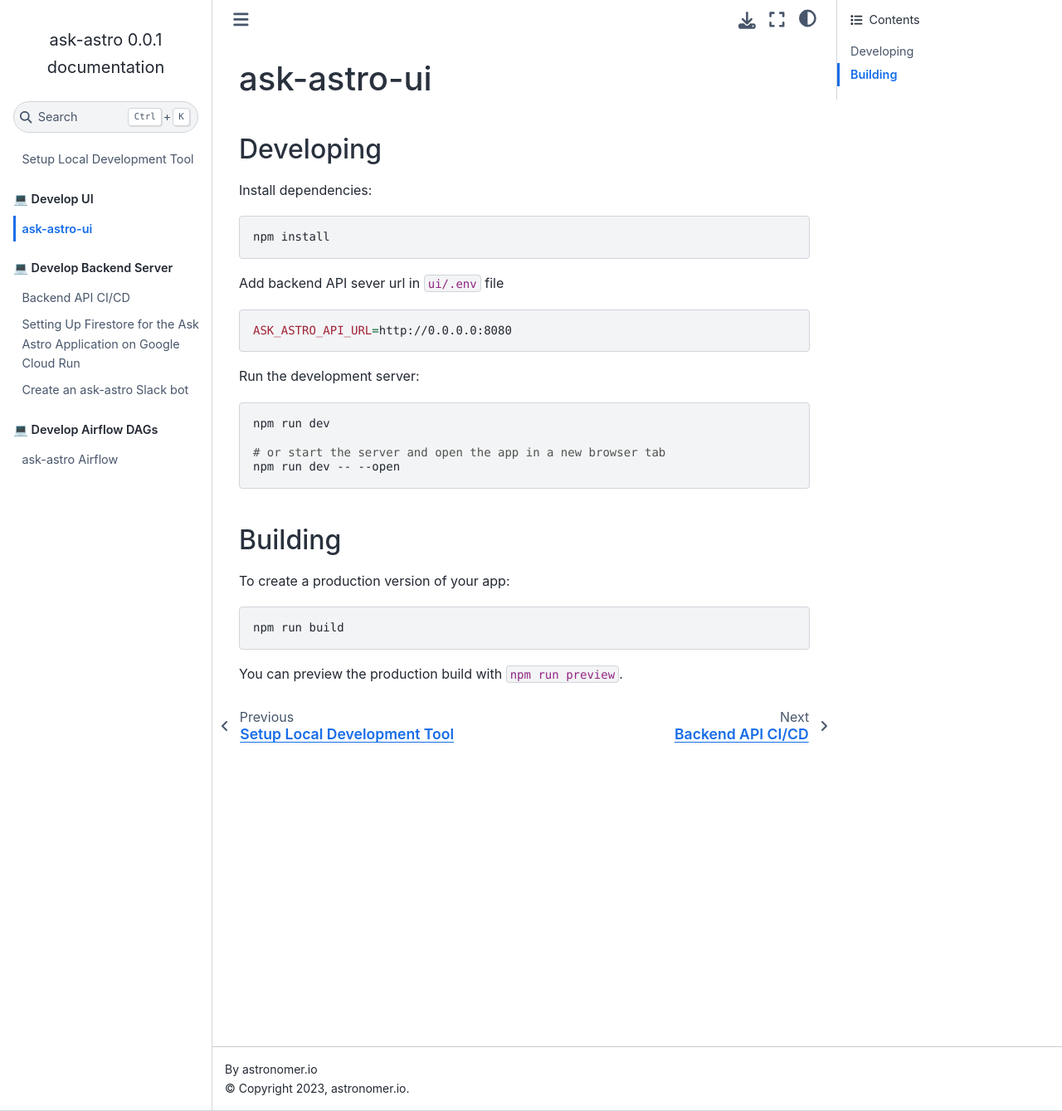
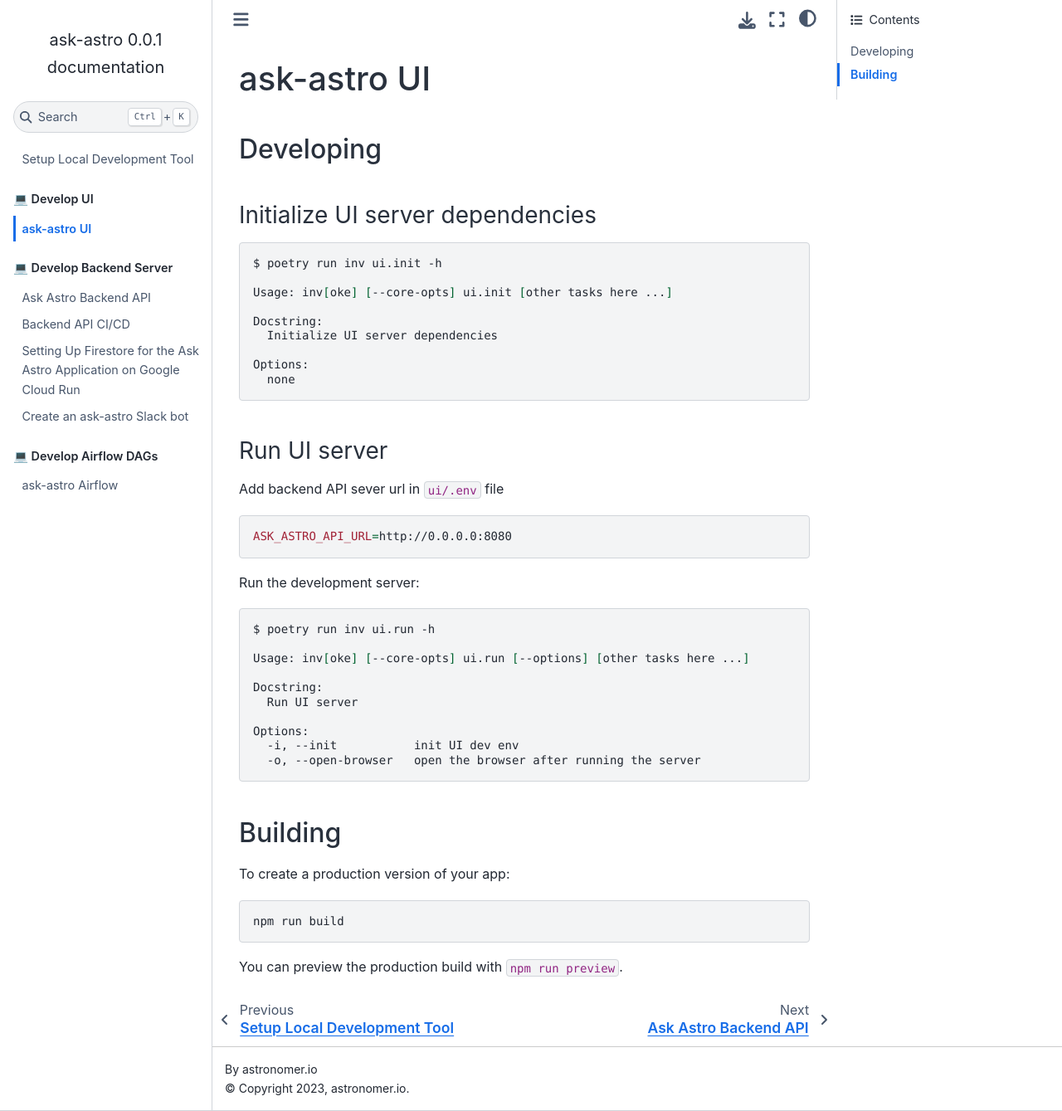
Before and after one commit to astronomer/ask-astro, a Sphinx documentation site: the page built from docs/ui/README.md, in a window 1280 px wide and 1339 px high. Shown: the whole window at 83% size. Built offline with Sphinx 7.4.7 and the Sphinx Book theme 1.1.4, drawn with Linux system fonts in a browser that asks for light colours.

Commit message:
docs: reorganize docs and fix missing links

````diff
--- /dev/null
+++ b/docs/task_help_text/ui_init.md
@@ -0,0 +1,11 @@
+```sh
+$ poetry run inv ui.init -h
+
+Usage: inv[oke] [--core-opts] ui.init [other tasks here ...]
+
+Docstring:
+  Initialize UI server dependencies
+
+Options:
+  none
+```
--- /dev/null
+++ b/docs/task_help_text/ui_run.md
@@ -0,0 +1,12 @@
+```sh
+$ poetry run inv ui.run -h
+
+Usage: inv[oke] [--core-opts] ui.run [--options] [other tasks here ...]
+
+Docstring:
+  Run UI server
+
+Options:
+  -i, --init           init UI dev env
+  -o, --open-browser   open the browser after running the server
+```
--- a/docs/ui/README.md
+++ b/docs/ui/README.md
@@ -1,12 +1,13 @@
-# ask-astro-ui
+# ask-astro UI
 
 ## Developing
 
-Install dependencies:
+### Initialize UI server dependencies
 
-```bash
-npm install
+```{include} ../task_help_text/ui_init.md
 ```
+
+### Run UI server
 
 Add backend API sever url in `ui/.env` file
 
@@ -16,11 +17,7 @@
 
 Run the development server:
 
-```bash
-npm run dev
-
-# or start the server and open the app in a new browser tab
-npm run dev -- --open
+```{include} ../task_help_text/ui_run.md
 ```
 
 ## Building
````
Also changed, not shown: docs/README.md (+1 -1 lines), docs/api/README.md (+5 -38 lines), docs/api/cloudbuild_and_run.md (+13 -13 lines), docs/index.md (+1 -0 lines), docs/local_development.md (+6 -30 lines), docs/task_help_text/api_init_poetry_env.md (added, +11 -0 lines), docs/task_help_text/api_run_with_docker.md (added, +14 -0 lines), docs/task_help_text/api_run_with_poetry.md (added, +11 -0 lines), docs/task_help_text/api_stop_container.md (added, +12 -0 lines), docs/task_help_text/docs_build.md (added, +11 -0 lines), docs/task_help_text/docs_serve.md (added, +11 -0 lines), docs/task_help_text/list_tasks.md (added, +13 -0 lines).
